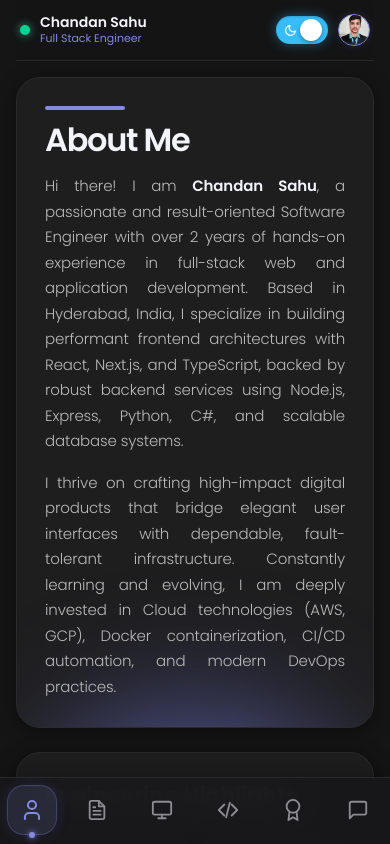
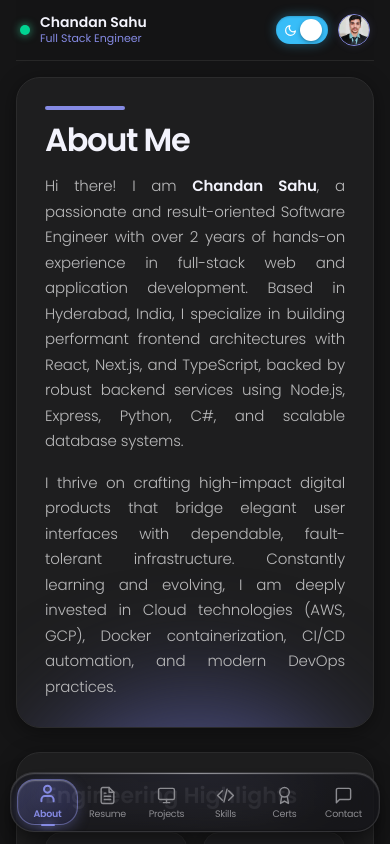
Before and after one commit to Sr-Chandan-Sahu/chandan-sahu, a React (Vite) app: page / in a window 390 px wide. Shown: the top 844 px of the page. Built offline with nearby package versions, Linux system fonts and the light colour scheme.

Commit message:
added liguid glass tab

```diff
--- a/src/App.tsx
+++ b/src/App.tsx
@@ -120,7 +120,7 @@ export default function App() {
       {/* ========================================================================= */}
       {/* MAIN CONTAINER (Desktop 2-Column Layout / Mobile Stacked Layout) */}
       {/* ========================================================================= */}
-      <div className="flex flex-col lg:flex-row items-stretch lg:items-start w-full max-w-[1200px] gap-6 lg:gap-8 py-4 lg:py-8 pb-24 lg:pb-10">
+      <div className="flex flex-col lg:flex-row items-stretch lg:items-start w-full max-w-[1200px] gap-6 lg:gap-8 py-4 lg:py-8 pb-28 lg:pb-10">
         {/* DESKTOP LEFT SIDEBAR (Sticky on lg screens, hidden on mobile) */}
         <aside className="hidden lg:block w-[320px] xl:w-[340px] flex-shrink-0 lg:sticky lg:top-8">
           <Sidebar />
--- a/src/components/NavBar.tsx
+++ b/src/components/NavBar.tsx
@@ -1,16 +1,34 @@
 import React from 'react';
 import ThemeToggle from '@/components/ThemeToggle';
 
-// Crisp SVG Icons for Navigation items
-const AboutIcon = () => (
-  <svg width="22" height="22" viewBox="0 0 24 24" fill="none" stroke="currentColor" strokeWidth="2" strokeLinecap="round" strokeLinejoin="round">
+// High-precision modern SVG Icons for Navigation items
+const AboutIcon = ({ active }: { active?: boolean }) => (
+  <svg
+    width="19"
+    height="19"
+    viewBox="0 0 24 24"
+    fill="none"
+    stroke="currentColor"
+    strokeWidth={active ? '2.3' : '1.8'}
+    strokeLinecap="round"
+    strokeLinejoin="round"
+  >
     <path d="M19 21v-2a4 4 0 0 0-4-4H9a4 4 0 0 0-4 4v2" />
     <circle cx="12" cy="7" r="4" />
   </svg>
 );
 
-const ResumeIcon = () => (
-  <svg width="22" height="22" viewBox="0 0 24 24" fill="none" stroke="currentColor" strokeWidth="2" strokeLinecap="round" strokeLinejoin="round">
+const ResumeIcon = ({ active }: { active?: boolean }) => (
+  <svg
+    width="19"
+    height="19"
+    viewBox="0 0 24 24"
+    fill="none"
+    stroke="currentColor"
+    strokeWidth={active ? '2.3' : '1.8'}
+    strokeLinecap="round"
+    strokeLinejoin="round"
+  >
     <path d="M14 2H6a2 2 0 0 0-2 2v16a2 2 0 0 0 2 2h12a2 2 0 0 0 2-2V8z" />
     <polyline points="14 2 14 8 20 8" />
     <line x1="16" y1="13" x2="8" y2="13" />
@@ -19,42 +37,108 @@ const ResumeIcon = () => (
   </svg>
 );
 
-const ProjectsIcon = () => (
-  <svg width="22" height="22" viewBox="0 0 24 24" fill="none" stroke="currentColor" strokeWidth="2" strokeLinecap="round" strokeLinejoin="round">
+const ProjectsIcon = ({ active }: { active?: boolean }) => (
+  <svg
+    width="19"
+    height="19"
+    viewBox="0 0 24 24"
+    fill="none"
+    stroke="currentColor"
+    strokeWidth={active ? '2.3' : '1.8'}
+    strokeLinecap="round"
+    strokeLinejoin="round"
+  >
     <rect x="2" y="3" width="20" height="14" rx="2" ry="2" />
     <line x1="8" y1="21" x2="16" y2="21" />
     <line x1="12" y1="17" x2="12" y2="21" />
   </svg>
 );
 
-const SkillsIcon = () => (
-  <svg width="22" height="22" viewBox="0 0 24 24" fill="none" stroke="currentColor" strokeWidth="2" strokeLinecap="round" strokeLinejoin="round">
+const SkillsIcon = ({ active }: { active?: boolean }) => (
+  <svg
+    width="19"
+    height="19"
+    viewBox="0 0 24 24"
+    fill="none"
+    stroke="currentColor"
+    strokeWidth={active ? '2.3' : '1.8'}
+    strokeLinecap="round"
+    strokeLinejoin="round"
+  >
     <polyline points="16 18 22 12 16 6" />
     <polyline points="8 6 2 12 8 18" />
     <line x1="14" y1="4" x2="10" y2="20" />
   </svg>
 );
 
-const CertificationsIcon = () => (
-  <svg width="22" height="22" viewBox="0 0 24 24" fill="none" stroke="currentColor" strokeWidth="2" strokeLinecap="round" strokeLinejoin="round">
-    <circle cx="12" cy="8" r="7" />
-    <polyline points="8.21 13.89 7 23 12 20 17 23 15.79 13.88" />
+const CertificationsIcon = ({ active }: { active?: boolean }) => (
+  <svg
+    width="19"
+    height="19"
+    viewBox="0 0 24 24"
+    fill="none"
+    stroke="currentColor"
+    strokeWidth={active ? '2.3' : '1.8'}
+    strokeLinecap="round"
+    strokeLinejoin="round"
+  >
+    <circle cx="12" cy="8" r="6" />
+    <path d="M15.477 12.89 17 22l-5-3-5 3 1.523-9.11" />
   </svg>
 );
 
-const ContactIcon = () => (
-  <svg width="22" height="22" viewBox="0 0 24 24" fill="none" stroke="currentColor" strokeWidth="2" strokeLinecap="round" strokeLinejoin="round">
+const ContactIcon = ({ active }: { active?: boolean }) => (
+  <svg
+    width="19"
+    height="19"
+    viewBox="0 0 24 24"
+    fill="none"
+    stroke="currentColor"
+    strokeWidth={active ? '2.3' : '1.8'}
+    strokeLinecap="round"
+    strokeLinejoin="round"
+  >
     <path d="M21 15a2 2 0 0 1-2 2H7l-4 4V5a2 2 0 0 1 2-2h14a2 2 0 0 1 2 2z" />
   </svg>
 );
 
 const navItems = [
-  { label: 'About', id: 'about', icon: <AboutIcon /> },
-  { label: 'Resume', id: 'resume', icon: <ResumeIcon /> },
-  { label: 'Projects', id: 'projects', icon: <ProjectsIcon /> },
-  { label: 'Skills', id: 'skills', icon: <SkillsIcon /> },
-  { label: 'Certifications', id: 'certifications', icon: <CertificationsIcon /> },
-  { label: 'Contact', id: 'contact', icon: <ContactIcon /> },
+  {
+    label: 'About',
+    shortLabel: 'About',
+    id: 'about',
+    icon: (active: boolean) => <AboutIcon active={active} />,
+  },
+  {
+    label: 'Resume',
+    shortLabel: 'Resume',
+    id: 'resume',
+    icon: (active: boolean) => <ResumeIcon active={active} />,
+  },
+  {
+    label: 'Projects',
+    shortLabel: 'Projects',
+    id: 'projects',
+    icon: (active: boolean) => <ProjectsIcon active={active} />,
+  },
+  {
+    label: 'Skills',
+    shortLabel: 'Skills',
+    id: 'skills',
+    icon: (active: boolean) => <SkillsIcon active={active} />,
+  },
+  {
+    label: 'Certifications',
+    shortLabel: 'Certs',
+    id: 'certifications',
+    icon: (active: boolean) => <CertificationsIcon active={active} />,
+  },
+  {
+    label: 'Contact',
+    shortLabel: 'Contact',
+    id: 'contact',
+    icon: (active: boolean) => <ContactIcon active={active} />,
+  },
 ];
 
 interface NavBarProps {
@@ -111,22 +195,23 @@ export default function NavBar({ activeSection, onNavClick }: NavBarProps) {
       </nav>
 
       {/* ========================================================================= */}
-      {/* 2. MOBILE ANDROID TABBAR NAVIGATION (Fixed Bottom Bar with Icons Only) */}
+      {/* 2. MOBILE MODERN LIQUID GLASS APP TAB BAR (Floating Bottom Island Dock) */}
       {/* ========================================================================= */}
       <nav
-        className="lg:hidden fixed bottom-0 left-0 right-0 z-40 flex items-center justify-around px-2 pt-2"
+        className="lg:hidden fixed bottom-3 sm:bottom-4 inset-x-2.5 sm:inset-x-4 z-40 max-w-[460px] mx-auto select-none"
+        aria-label="Mobile Navigation"
         style={{
-          backgroundColor: 'var(--mobile-nav-bg)',
-          backdropFilter: 'blur(16px)',
-          WebkitBackdropFilter: 'blur(16px)',
-          borderTop: '1px solid var(--border-subtle)',
-          boxShadow: '0 -4px 24px rgba(0, 0, 0, 0.25)',
-          paddingBottom: 'max(10px, env(safe-area-inset-bottom, 10px))',
-          transition: 'background-color 0.25s ease, border-color 0.25s ease',
+          paddingBottom: 'env(safe-area-inset-bottom, 0px)',
         }}
-        aria-label="Mobile Navigation"
       >
-        <div className="flex items-center justify-between w-full max-w-md mx-auto">
+        <div className="liquid-glass-dock relative flex items-center justify-between px-1.5 py-1.5 rounded-[24px] sm:rounded-[28px] overflow-hidden transition-all duration-300">
+          {/* Top Edge Specular Reflection Sheen (Simulating Optical Glass Edge Light) */}
+          <div className="absolute inset-x-6 top-0 h-[1px] bg-gradient-to-r from-transparent via-white/40 dark:via-white/25 to-transparent pointer-events-none z-10" />
+
+          {/* Ambient Liquid Glow behind active tab */}
+          <div className="absolute inset-0 pointer-events-none opacity-40 bg-[radial-gradient(ellipse_at_top,rgba(133,138,227,0.15),transparent_70%)]" />
+
+          {/* Liquid Glass Tabs */}
           {navItems.map((item) => {
             const isActive = activeSection === item.id;
             return (
@@ -137,26 +222,43 @@ export default function NavBar({ activeSection, onNavClick }: NavBarProps) {
                   // Smoothly scroll window to top when changing section
                   window.scrollTo({ top: 0, behavior: 'smooth' });
                 }}
-                className={`relative flex items-center justify-center w-12 h-12 rounded-2xl transition-all duration-250 cursor-pointer active:scale-90 ${
+                className={`relative flex-1 flex flex-col items-center justify-center py-1.5 px-0.5 rounded-[18px] transition-all duration-300 cursor-pointer active:scale-90 group ${
                   isActive
-                    ? 'text-[var(--accent-primary)] bg-[var(--accent-subtle)] ring-1 ring-[var(--accent-border)] shadow-[0_0_14px_rgba(99,102,241,0.2)]'
-                    : 'text-[var(--text-muted)] hover:text-[var(--text-primary)] hover:bg-black/5 dark:hover:bg-white/5'
+                    ? 'liquid-glass-tab-active text-[var(--accent-primary)]'
+                    : 'text-[var(--text-muted)] hover:text-[var(--text-primary)] hover:bg-[var(--liquid-tab-hover)]'
                 }`}
                 aria-label={item.label}
                 title={item.label}
               >
+                {/* Icon with Fluid Micro-motion and Liquid Specular Drop */}
                 <div
-                  className={`transition-transform duration-200 ${
-                    isActive ? 'scale-110' : 'scale-100'
+                  className={`transition-all duration-300 flex items-center justify-center ${
+                    isActive
+                      ? 'scale-110 -translate-y-0.5 filter drop-shadow-[0_2px_8px_var(--liquid-tab-active-glow)]'
+                      : 'group-hover:scale-105'
                   }`}
                 >
-                  {item.icon}
+                  {item.icon(isActive)}
                 </div>
 
-                {/* Subtle Android active dot indicator */}
+                {/* Mobile App Micro Label */}
+                <span
+                  className={`text-[9.5px] sm:text-[10px] tracking-tight leading-none mt-1 transition-all duration-300 ${
+                    isActive
+                      ? 'text-[var(--accent-primary)] font-semibold'
+                      : 'text-[var(--text-muted)] font-normal group-hover:text-[var(--text-secondary)]'
+                  }`}
+                  style={{
+                    fontFamily: 'Poppins, sans-serif',
+                  }}
+                >
+                  {item.shortLabel}
+                </span>
+
+                {/* Liquid Active Droplet Indicator */}
                 {isActive && (
                   <span
-                    className="absolute -bottom-1 w-1.5 h-1.5 rounded-full bg-[var(--accent-primary)] shadow-[0_0_6px_var(--accent-primary)]"
+                    className="absolute -bottom-0.5 w-3.5 h-[2px] rounded-full bg-[var(--accent-primary)] shadow-[0_0_8px_var(--accent-primary)]"
                   />
                 )}
               </button>
--- a/src/index.css
+++ b/src/index.css
@@ -23,6 +23,12 @@
   --tag-border: rgb(48, 48, 52);
   --tag-text: rgb(200, 200, 210);
   --card-shadow: 0 4px 20px rgba(0, 0, 0, 0.4);
+  --liquid-dock-bg: rgba(22, 22, 26, 0.75);
+  --liquid-dock-border: rgba(255, 255, 255, 0.12);
+  --liquid-tab-active-bg: linear-gradient(135deg, rgba(133, 138, 227, 0.3) 0%, rgba(99, 102, 241, 0.14) 100%);
+  --liquid-tab-active-border: rgba(155, 160, 245, 0.45);
+  --liquid-tab-active-glow: rgba(133, 138, 227, 0.35);
+  --liquid-tab-hover: rgba(255, 255, 255, 0.06);
   --glow-display: block;
   --glow-opacity: 1;
   --scrollbar-track: rgba(255, 255, 255, 0.05);
@@ -47,6 +53,12 @@
   --accent-border: rgba(99, 102, 241, 0.35);
   --header-bg: rgba(241, 243, 247, 0.95);
   --mobile-nav-bg: rgba(255, 255, 255, 0.95);
+  --liquid-dock-bg: rgba(255, 255, 255, 0.82);
+  --liquid-dock-border: rgba(255, 255, 255, 0.75);
+  --liquid-tab-active-bg: linear-gradient(135deg, rgba(99, 102, 241, 0.16) 0%, rgba(133, 138, 227, 0.08) 100%);
+  --liquid-tab-active-border: rgba(99, 102, 241, 0.35);
+  --liquid-tab-active-glow: rgba(99, 102, 241, 0.22);
+  --liquid-tab-hover: rgba(0, 0, 0, 0.04);
   --input-bg: #f8fafc;
   --input-border: #cbd5e1;
   --tag-bg: #f1f5f9;
@@ -109,3 +121,44 @@ h1, h2, h3, h4, h5, h6, p, figure {
   -ms-overflow-style: none;
   scrollbar-width: none;
 }
+
+/* ========================================================================= */
+/* Modern Liquid Glass Dock & Mobile App Tab Bar */
+/* ========================================================================= */
+.liquid-glass-dock {
+  background: var(--liquid-dock-bg);
+  backdrop-filter: blur(28px) saturate(190%) contrast(105%);
+  -webkit-backdrop-filter: blur(28px) saturate(190%) contrast(105%);
+  border: 1px solid var(--liquid-dock-border);
+  box-shadow:
+    0 16px 36px -6px rgba(0, 0, 0, 0.45),
+    0 6px 14px -2px rgba(0, 0, 0, 0.25),
+    inset 0 1px 1.5px 0 rgba(255, 255, 255, 0.25),
+    inset 0 -1px 1px 0 rgba(0, 0, 0, 0.2);
+}
+
+[data-theme="light"] .liquid-glass-dock,
+body.light .liquid-glass-dock {
+  box-shadow:
+    0 14px 30px -5px rgba(0, 0, 0, 0.1),
+    0 4px 12px -2px rgba(0, 0, 0, 0.05),
+    inset 0 1px 2px 0 rgba(255, 255, 255, 0.95),
+    inset 0 -1px 1px 0 rgba(0, 0, 0, 0.04);
+}
+
+.liquid-glass-tab-active {
+  background: var(--liquid-tab-active-bg);
+  border: 1px solid var(--liquid-tab-active-border);
+  box-shadow:
+    0 4px 14px -1px var(--liquid-tab-active-glow),
+    inset 0 1px 1.5px 0 rgba(255, 255, 255, 0.35),
+    inset 0 -1px 1px 0 rgba(0, 0, 0, 0.1);
+}
+
+[data-theme="light"] .liquid-glass-tab-active,
+body.light .liquid-glass-tab-active {
+  box-shadow:
+    0 4px 12px -1px var(--liquid-tab-active-glow),
+    inset 0 1px 1.5px 0 rgba(255, 255, 255, 0.9),
+    inset 0 -1px 1px 0 rgba(99, 102, 241, 0.08);
+}
```
